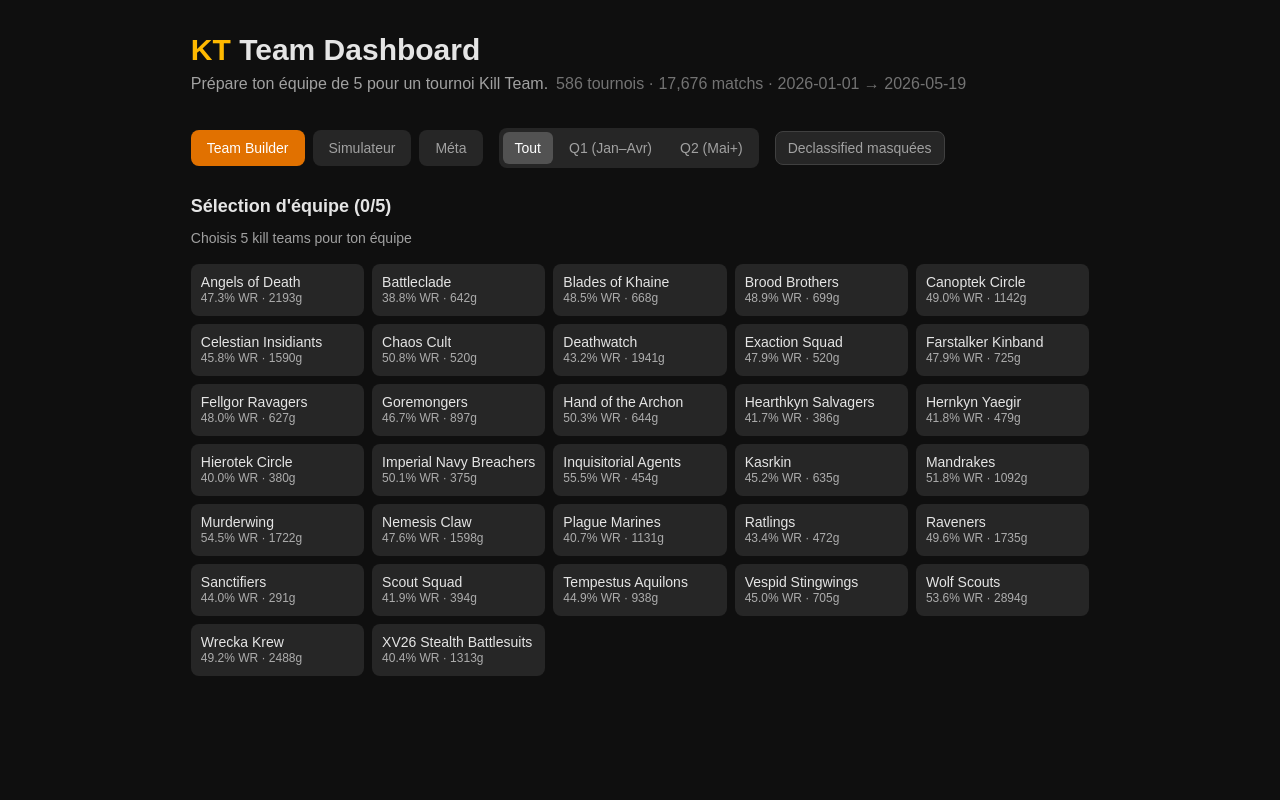
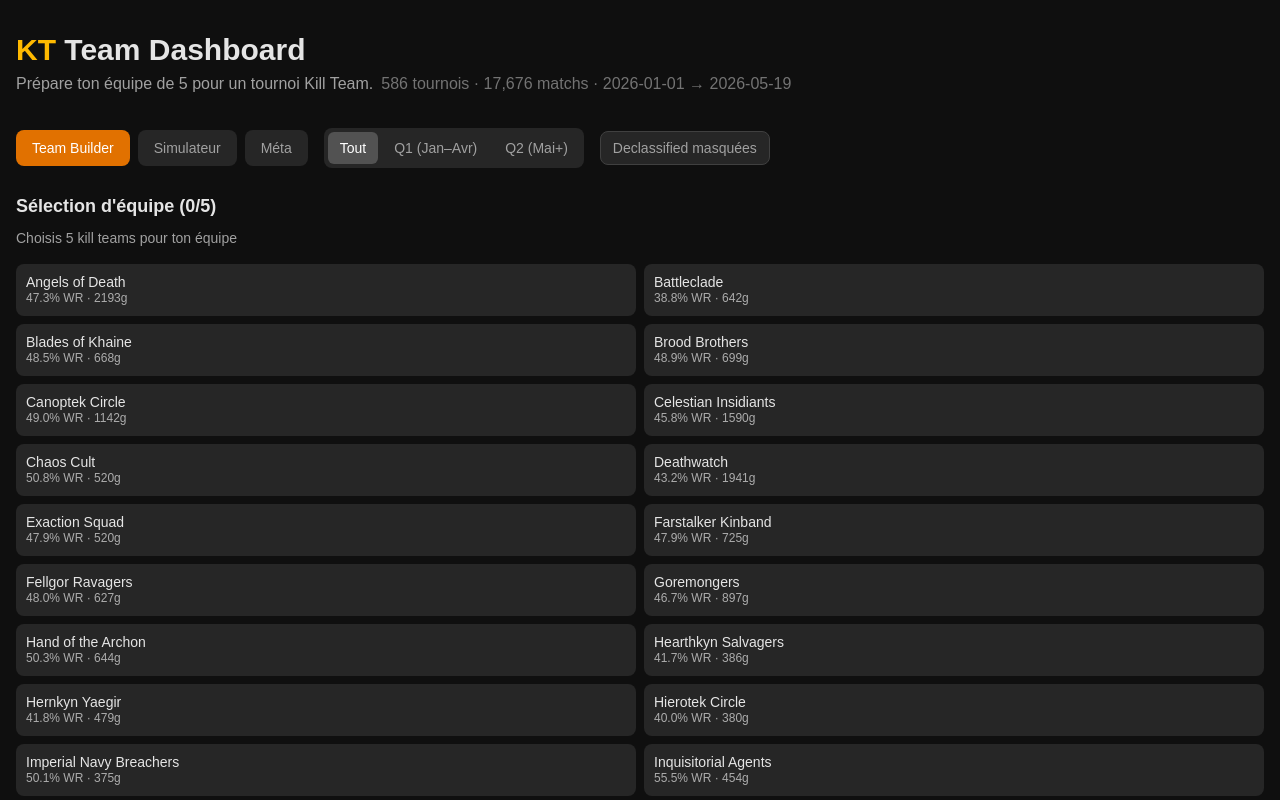
Before and after one commit to reveur81/kt-team-dashboard, a Next.js app: page / in a window 1280 px wide. Shown: the top 800 px of the page. Built offline with nearby package versions, Linux system fonts and the light colour scheme.

Commit message:
Fix largeur fixe 50% sur boutons KT mobile

```diff
--- a/src/components/FactionPicker.tsx
+++ b/src/components/FactionPicker.tsx
@@ -23,7 +23,7 @@
       <p className="text-sm text-neutral-400 mb-4">
         Choisis {maxSelections} kill teams pour ton équipe
       </p>
-      <div className="grid grid-cols-2 sm:grid-cols-3 md:grid-cols-4 lg:grid-cols-5 gap-2">
+      <div className="flex flex-wrap gap-2">
         {[...factions].sort((a, b) => a.factionName.localeCompare(b.factionName)).map((f) => {
           const isSelected = selected.includes(f.factionName);
           const disabled = !isSelected && selected.length >= maxSelections;
@@ -32,10 +32,10 @@
               key={f.factionName}
               onClick={() => onToggle(f.factionName)}
               disabled={disabled}
-              style={{ height: "52px" }}
+              style={{ width: "calc(50% - 4px)", height: "52px" }}
               className={`
                 px-2 rounded-lg text-sm font-medium text-left transition-colors
-                border-2 flex flex-col justify-center
+                border-2 flex flex-col justify-center shrink-0
                 ${
                   isSelected
                     ? "bg-amber-600 text-white border-amber-400"
```
